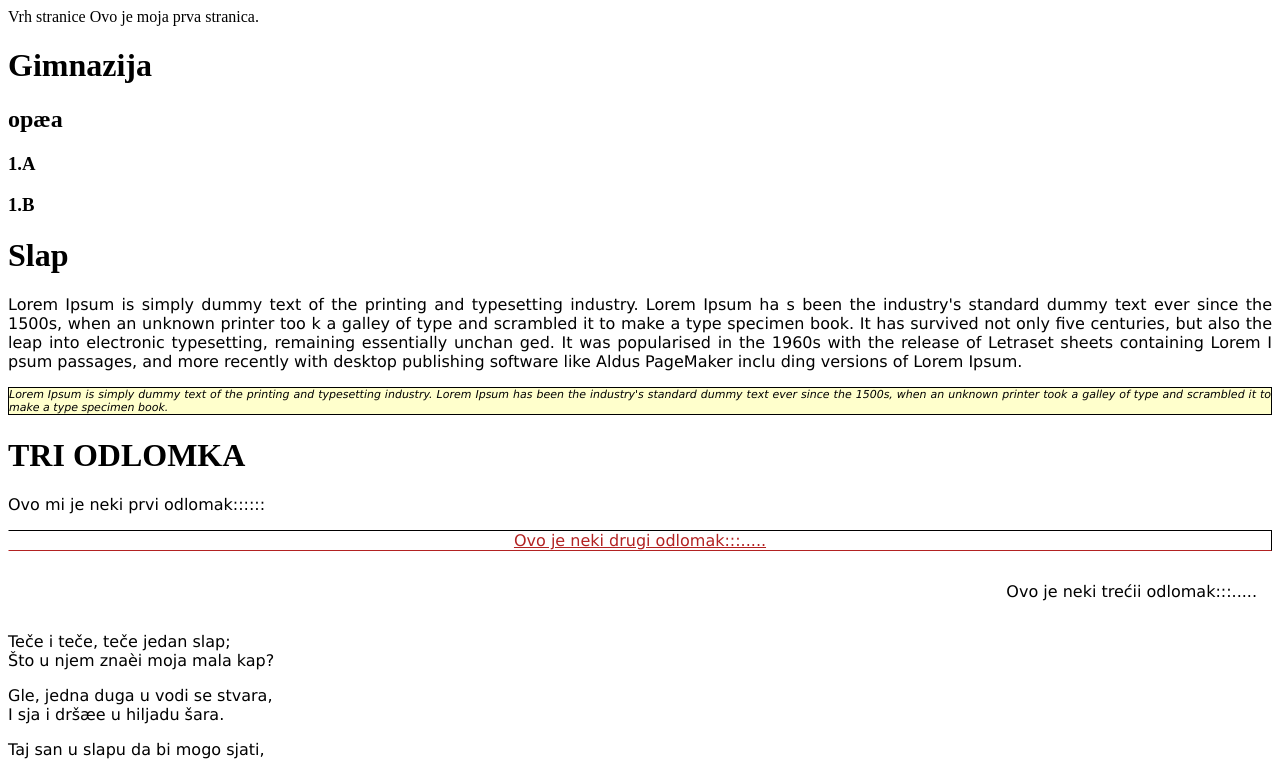
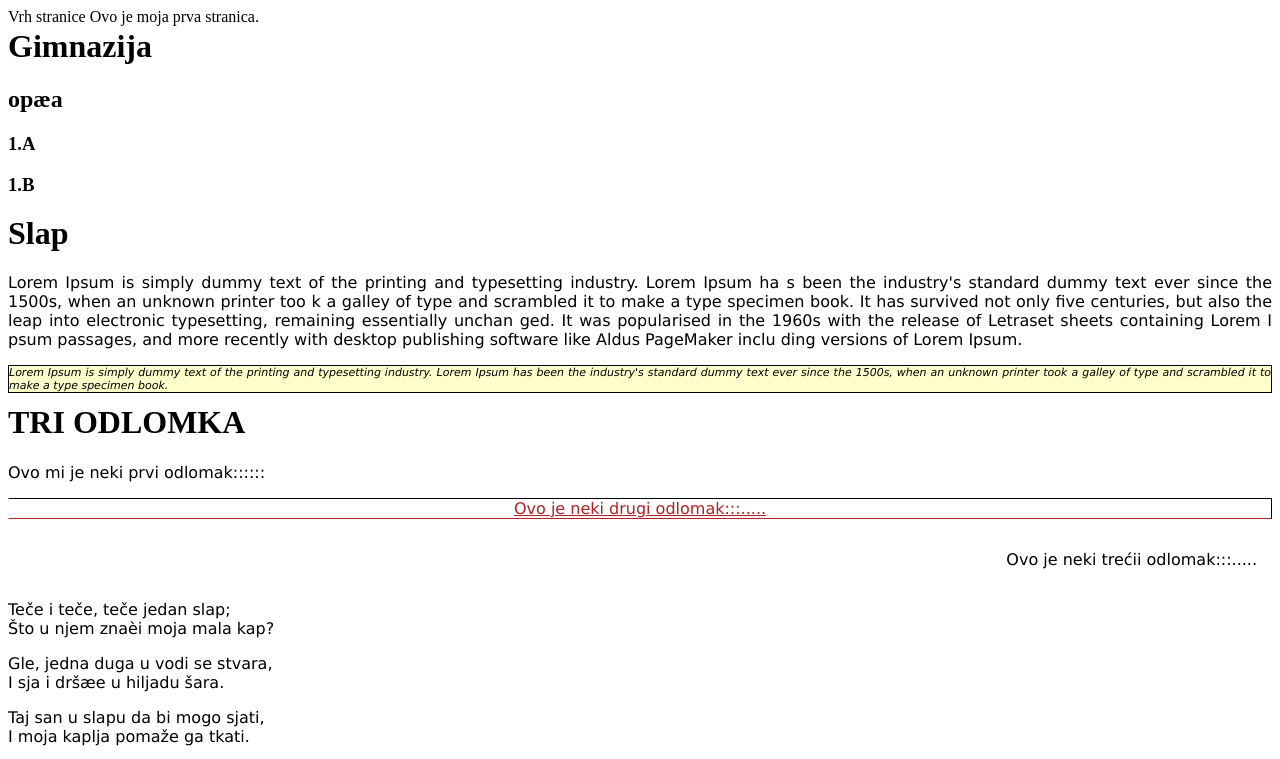
Before and after one commit to 123vedran123/web, a plain HTML site: page index.html in a window 1280 px wide. Shown: the top 759 px of the page. Drawn offline with Linux system fonts and the light colour scheme.

Commit message:
Update body.css

```diff
--- a/body.css
+++ b/body.css
@@ -20,6 +20,9 @@ p.citat
   border:1px solid #000;
   background-color: #ffffcc;
 }
+h1{
+  margin-top: 2px;
+}
 p.drugi
 {
   color: FireBrick;
@@ -31,6 +34,7 @@ p.drugi
   border-right-color:black;
   border-botton-color:black;
   border-top-color:black;
+  margine-left: 8px;
 
 }
 p.treći
@@ -40,4 +44,5 @@ p.treći
   border-width:thick;
   border-color:green;
   padding: 15px;
+  margin-left:8px;
 }
```
